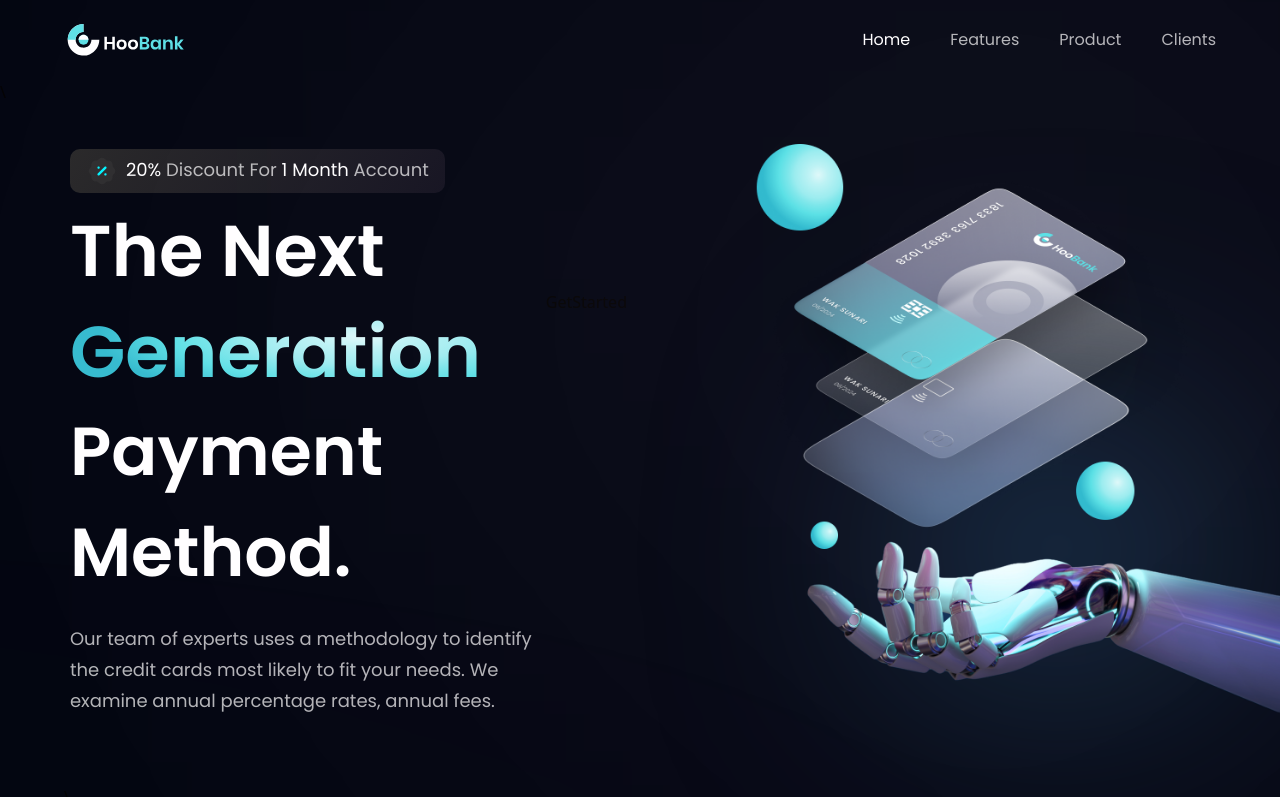
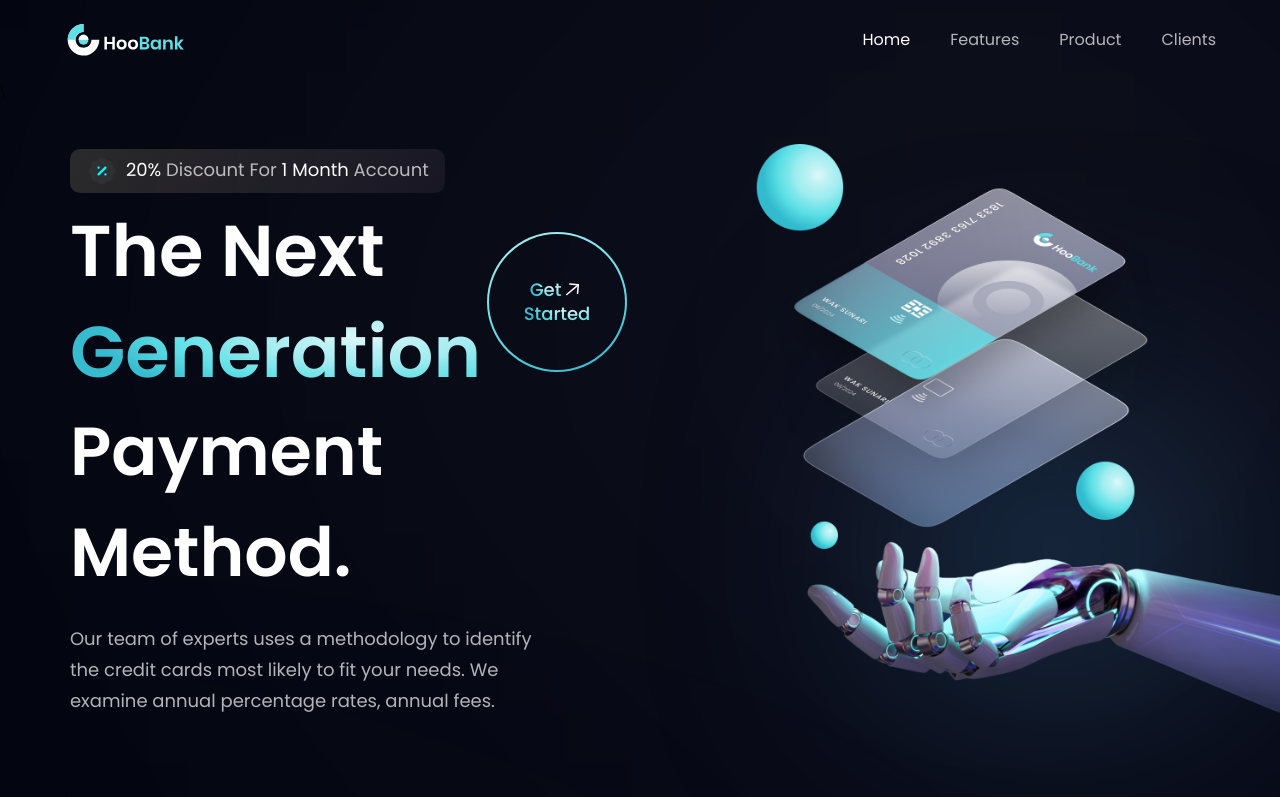
Before and after one commit to hugosmoreira/tech-website-react, a React (Vite) app: page / in a window 1280 px wide. Shown: the top 797 px of the page. Built offline with nearby package versions, Linux system fonts and the light colour scheme.

Commit message:
feedback getstarted component

```diff
--- a/src/components/Feedback.jsx
+++ b/src/components/Feedback.jsx
@@ -1,9 +1,25 @@
-import React from 'react'
+import { quotes } from "../assets";
 
-const Feedback = () => {
-  return (
-    <div>Feedback</div>
-  )
-}
+const FeedbackCard = ({ content, name, title, img }) => (
+  <div className="flex justify-between flex-col px-10 py-12 rounded-[20px]  max-w-[370px] md:mr-10 sm:mr-5 mr-0 my-5 feedback-card">
+    <img src={quotes} alt="double_quotes" className="w-[42.6px] h-[27.6px] object-contain" />
+    <p className="font-poppins font-normal text-[18px] leading-[32.4px] text-white my-10">
+      {content}
+    </p>
 
-export default Feedback
+    <div className="flex flex-row">
+      <img src={img} alt={name} className="w-[48px] h-[48px] rounded-full" />
+      <div className="flex flex-col ml-4">
+        <h4 className="font-poppins font-semibold text-[20px] leading-[32px] text-white">
+          {name}
+        </h4>
+        <p className="font-poppins font-normal text-[16px] leading-[24px] text-dimWhite">
+          {title}
+        </p>
+      </div>
+    </div>
+  </div>
+);
+
+
+export default FeedbackCard;
--- a/src/components/GetStarted.jsx
+++ b/src/components/GetStarted.jsx
@@ -1,9 +1,21 @@
-import React from 'react'
+import styles from "../style";
+import { arrowUp } from "../assets";
 
-const GetStarted = () => {
-  return (
-    <div>GetStarted</div>
-  )
-}
+const GetStarted = () => (
+  <div className={`${styles.flexCenter} w-[140px] h-[140px] rounded-full bg-blue-gradient p-[2px] cursor-pointer`}>
+    <div className={`${styles.flexCenter} flex-col bg-primary w-[100%] h-[100%] rounded-full`}>
+      <div className={`${styles.flexStart} flex-row`}>
+        <p className="font-poppins font-medium text-[18px] leading-[23.4px]">
+          <span className="text-gradient">Get</span>
+        </p>
+        <img src={arrowUp} alt="arrow-up" className="w-[23px] h-[23px] object-contain" />
+      </div>
 
-export default GetStarted
+      <p className="font-poppins font-medium text-[18px] leading-[23.4px]">
+        <span className="text-gradient">Started</span>
+      </p>
+    </div>
+  </div>
+);
+
+export default GetStarted;
```
